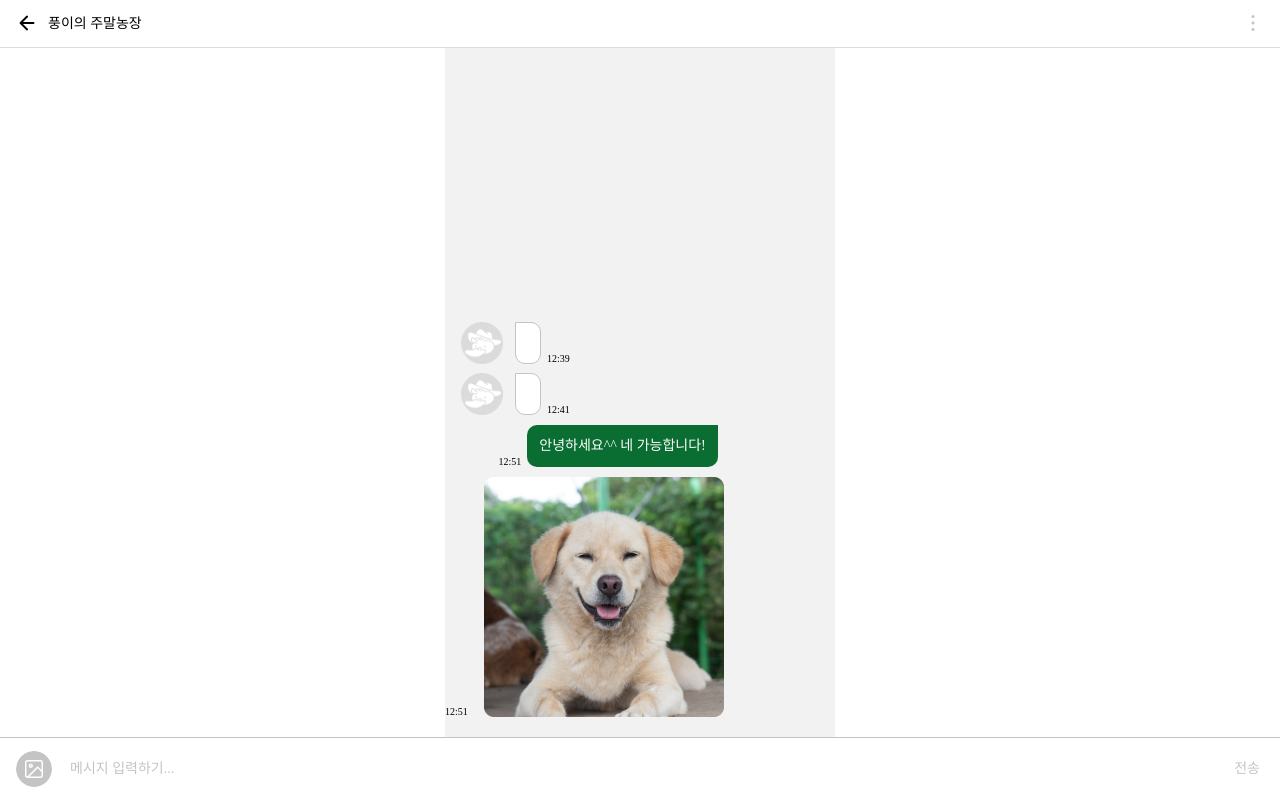
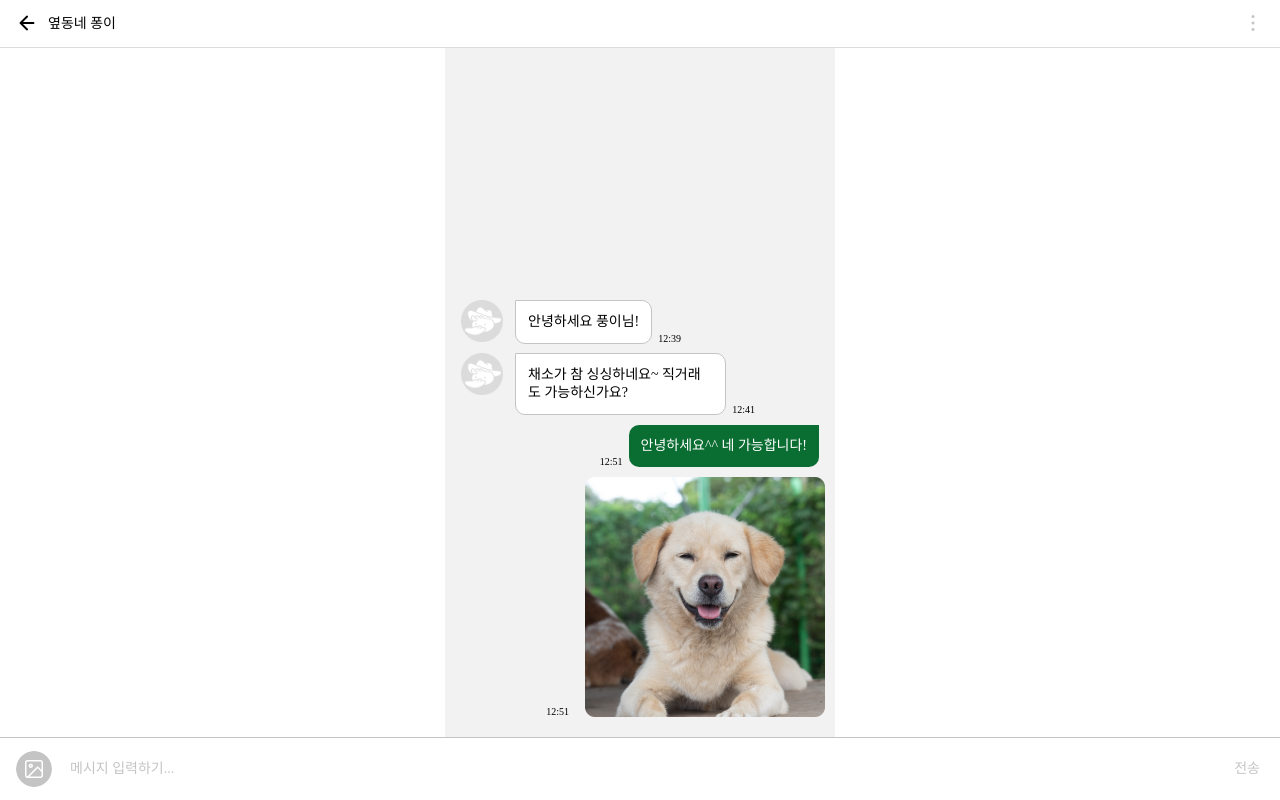
Before and after one commit to One-Hundred-Trials/Good-Harvest-Market, a React (Create React App) app: page /chat/1 in a window 1280 px wide. Built offline with nearby package versions, Linux system fonts and the light colour scheme.

Commit message:
Modify : 채팅룸 스타일 수정

```diff
--- a/src/pages/Main/Chat/ChatRoom/ChatRoom.jsx
+++ b/src/pages/Main/Chat/ChatRoom/ChatRoom.jsx
@@ -5,37 +5,37 @@ import chatSendImg from '../../../../assets/img/chat-send.png';
 import {
   PageWrapStyle,
   ConWrapStyle,
-  ChatItemConStyle,
-  ChatRightContainerStyle,
-  ChatItemRight,
+  ChatWrapStyle,
+  MyChatWrapStyle,
+  MyChatImgWrap,
+  MyChatItem,
   TimeStyle,
-  ChatImgRight,
   SendImg,
 } from './ChatRoomStyle';
 import Header from '../../../../components/Header/Header';
 
-export default function ChatRoom(props) {
+export default function ChatRoom() {
   return (
     <PageWrapStyle>
-      <Header>풍이의 주말농장</Header>
+      <Header>옆동네 퐁이</Header>
       <ConWrapStyle>
-        <ChatItemConStyle>
-          <ChatItem txt="안녕하세요 풍이님!" time="12:39" />
+        <ChatWrapStyle>
+          <ChatItem content="안녕하세요 풍이님!" time="12:39" />
           <ChatItem
-            txt="채소가 참 싱싱하네요~ 직거래도 가능하신가요?"
+            content="채소가 참 싱싱하네요~ 직거래도 가능하신가요?"
             time="12:41"
           />
-          <ChatRightContainerStyle>
-            <ChatItemRight>
+          <MyChatWrapStyle>
+            <MyChatItem>
               <p>안녕하세요^^ 네 가능합니다!</p>
-            </ChatItemRight>
+            </MyChatItem>
             <TimeStyle>12:51</TimeStyle>
-          </ChatRightContainerStyle>
-          <ChatImgRight>
+          </MyChatWrapStyle>
+          <MyChatImgWrap>
             <SendImg src={chatSendImg} alt="" />
             <TimeStyle>12:51</TimeStyle>
-          </ChatImgRight>
-        </ChatItemConStyle>
+          </MyChatImgWrap>
+        </ChatWrapStyle>
       </ConWrapStyle>
       <ChatComment />
     </PageWrapStyle>
--- a/src/pages/Main/Chat/ChatRoom/ChatRoomStyle.jsx
+++ b/src/pages/Main/Chat/ChatRoom/ChatRoomStyle.jsx
@@ -11,18 +11,18 @@ export const ConWrapStyle = styled.section`
   background-color: var(--light-grey-F2);
 `;
 
-export const ChatItemConStyle = styled.div`
+export const ChatWrapStyle = styled.div`
   position: absolute;
   bottom: 0;
   padding-bottom: 20px;
 `;
 
-export const ChatRightContainerStyle = styled.div`
+export const MyChatWrapStyle = styled.div`
   display: flex;
   flex-direction: row-reverse;
 `;
 
-export const ChatItemRight = styled.div`
+export const MyChatItem = styled.div`
   width: fit-content;
   height: fit-content;
   margin: 10px 16px 0 0;
@@ -43,7 +43,7 @@ export const TimeStyle = styled.span`
   color: --var(--main-grey-76);
 `;
 
-export const ChatImgRight = styled.div`
+export const MyChatImgWrap = styled.div`
   display: flex;
   flex-direction: row-reverse;
 `;
```
